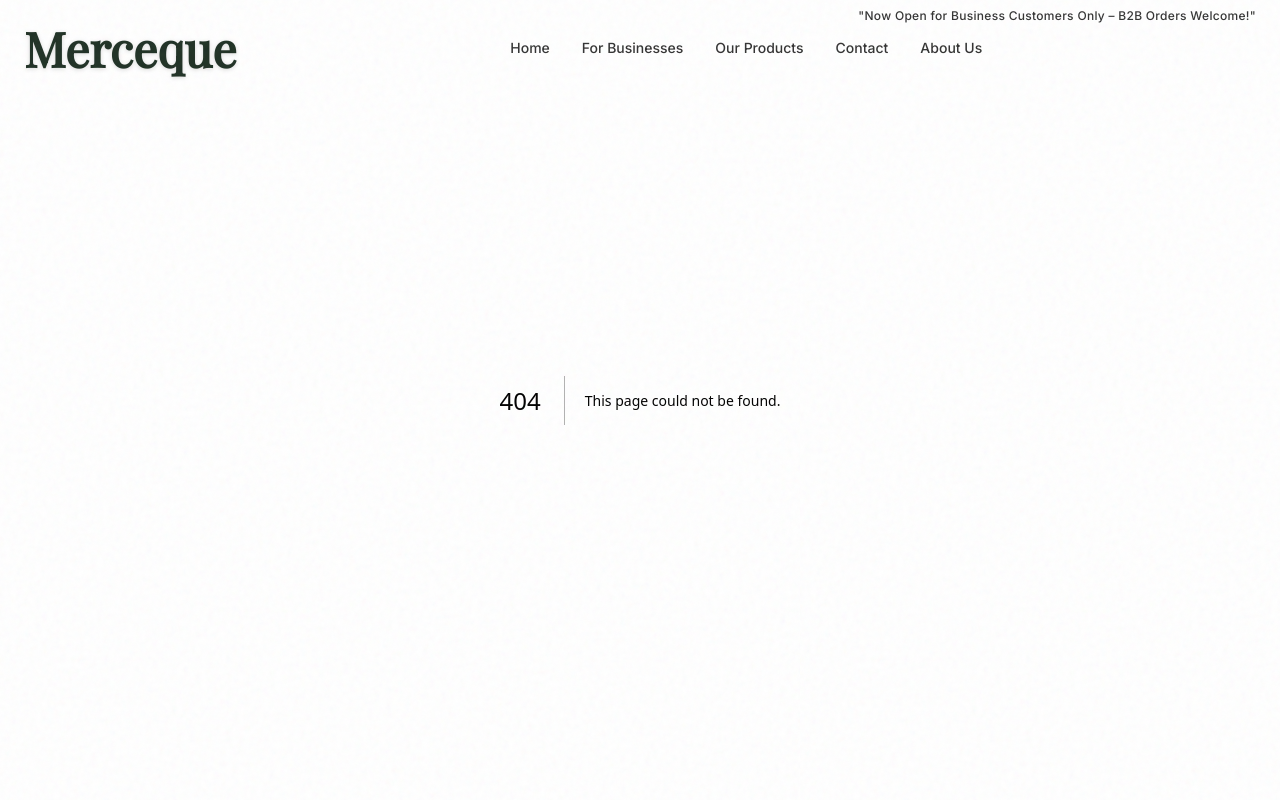
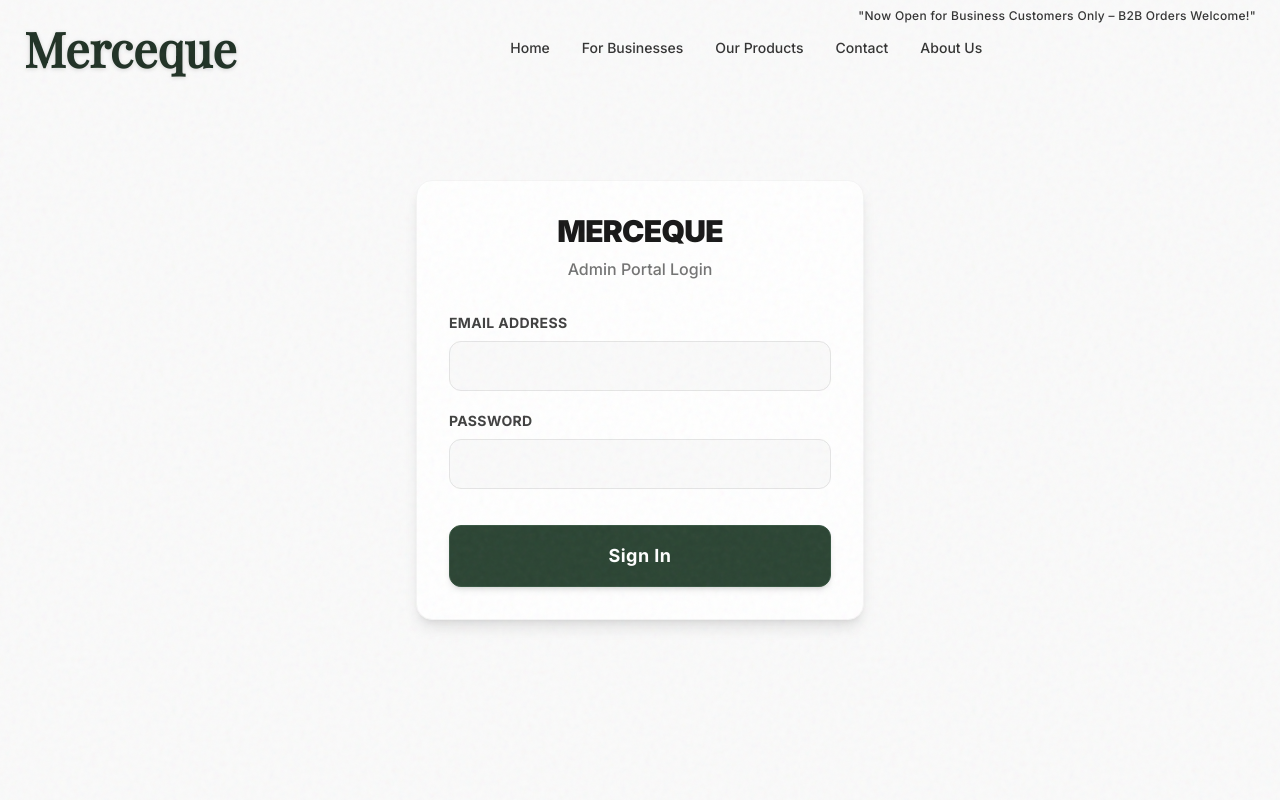
Before and after one commit to divyanshu15/merceque, a Next.js app: page /admin/login in a window 1280 px wide. Before the commit this address had no page. Shown: the top 800 px of the page. Built offline with nearby package versions, Linux system fonts and the light colour scheme.

Commit message:
auth added

```diff
--- a/package.json
+++ b/package.json
@@ -16,6 +16,7 @@
     "@vercel/blob": "^2.6.1",
     "clsx": "^2.1.1",
     "date-fns": "^4.4.0",
+    "jose": "^6.2.8",
     "lucide-react": "^1.14.0",
     "next": "16.2.4",
     "next-themes": "^0.4.6",
--- /dev/null
+++ b/seed-remote.ts
@@ -0,0 +1,59 @@
+import 'dotenv/config';
+import fs from 'fs';
+import path from 'path';
+import { Pool } from 'pg';
+import { PrismaPg } from '@prisma/adapter-pg';
+import { PrismaClient } from '@prisma/client';
+
+async function main() {
+  const remoteUrl = process.argv[2];
+
+  if (!remoteUrl) {
+    console.error("❌ ERROR: Please provide your Vercel POSTGRES_URL as an argument.");
+    console.error("Example: npx tsx seed-remote.ts 'postgres://user:pass@host/db'");
+    process.exit(1);
+  }
+
+  console.log("Connecting to remote database...");
+  const pool = new Pool({ connectionString: remoteUrl });
+  const adapter = new PrismaPg(pool);
+  const prisma = new PrismaClient({ adapter });
+
+  const dataPath = path.join(process.cwd(), 'src/data/products.json');
+
+  if (!fs.existsSync(dataPath)) {
+    console.log('No products.json found to migrate.');
+    return;
+  }
+
+  const fileData = fs.readFileSync(dataPath, 'utf8');
+  const products = JSON.parse(fileData);
+
+  console.log(`Migrating ${products.length} products to remote database...`);
+
+  for (const product of products) {
+    await prisma.product.upsert({
+      where: { handle: product.handle },
+      update: {},
+      create: {
+        id: String(product.id),
+        name: product.name,
+        handle: product.handle,
+        price: product.price,
+        description: product.description,
+        image: product.image || "",
+        images: product.images || [],
+        quantity: parseInt(product.quantity, 10) || 0,
+        category: product.category || "individual",
+      }
+    });
+  }
+
+  console.log('✅ Remote database migration complete! Your Vercel site is now populated.');
+  await prisma.$disconnect();
+}
+
+main().catch((e) => {
+  console.error("Migration failed:", e.message);
+  process.exit(1);
+});
--- a/src/app/admin/layout.tsx
+++ b/src/app/admin/layout.tsx
@@ -1,10 +1,21 @@
+"use client";
+
 import Link from 'next/link';
+import { usePathname } from 'next/navigation';
+import { LogoutButton } from '@/components/admin/LogoutButton';
 
 export default function AdminLayout({
   children,
 }: {
   children: React.ReactNode;
 }) {
+  const pathname = usePathname();
+  const isLoginPage = pathname === '/admin/login';
+
+  if (isLoginPage) {
+    return <>{children}</>;
+  }
+
   return (
     <div className="min-h-screen pt-20 bg-neutral-50 dark:bg-neutral-900 flex flex-col md:flex-row">
       <aside className="w-full md:w-64 bg-white dark:bg-neutral-950 border-r border-neutral-200 dark:border-neutral-800 p-6 flex flex-col">
@@ -34,6 +45,9 @@ export default function AdminLayout({
           >
             &larr; Back to Main Site
           </Link>
+          <div className="flex flex-col border-t border-neutral-200 dark:border-neutral-800 mt-4 pt-4">
+            <LogoutButton />
+          </div>
         </div>
       </aside>
       <main className="flex-1 p-6 md:p-10 overflow-auto">
--- /dev/null
+++ b/src/app/admin/login/page.tsx
@@ -0,0 +1,94 @@
+"use client";
+
+import { useState } from "react";
+import { useRouter } from "next/navigation";
+import { Button } from "@/components/ui/Button";
+
+export default function AdminLoginPage() {
+  const [email, setEmail] = useState("");
+  const [password, setPassword] = useState("");
+  const [error, setError] = useState("");
+  const [isLoading, setIsLoading] = useState(false);
+  const router = useRouter();
+
+  const handleLogin = async (e: React.FormEvent) => {
+    e.preventDefault();
+    setIsLoading(true);
+    setError("");
+
+    try {
+      const res = await fetch("/api/auth/login", {
+        method: "POST",
+        headers: { "Content-Type": "application/json" },
+        body: JSON.stringify({ email, password }),
+      });
+
+      if (res.ok) {
+        router.push("/admin/products");
+        router.refresh();
+      } else {
+        const data = await res.json();
+        setError(data.error || "Login failed");
+      }
+    } catch (err) {
+      setError("An unexpected error occurred");
+    } finally {
+      setIsLoading(false);
+    }
+  };
+
+  return (
+    <div className="min-h-screen flex items-center justify-center bg-neutral-50 px-4">
+      <div className="w-full max-w-md bg-white p-8 rounded-2xl shadow-lg border border-neutral-100">
+        <div className="text-center mb-8">
+          <h1 className="text-3xl font-black uppercase tracking-tight text-neutral-900 mb-2">
+            Merceque
+          </h1>
+          <p className="text-neutral-500 font-medium">Admin Portal Login</p>
+        </div>
+
+        {error && (
+          <div className="bg-red-50 text-red-600 p-4 rounded-xl mb-6 text-sm font-medium border border-red-100">
+            {error}
+          </div>
+        )}
+
+        <form onSubmit={handleLogin} className="flex flex-col gap-5">
+          <div className="flex flex-col gap-2">
+            <label className="text-sm font-bold text-neutral-700 uppercase tracking-wide">
+              Email Address
+            </label>
+            <input
+              type="email"
+              value={email}
+              onChange={(e) => setEmail(e.target.value)}
+              className="px-4 py-3 bg-neutral-50 border border-neutral-200 rounded-xl focus:outline-none focus:ring-2 focus:ring-[#2b4433] focus:border-transparent transition-all w-full"
+              required
+            />
+          </div>
+
+          <div className="flex flex-col gap-2">
+            <label className="text-sm font-bold text-neutral-700 uppercase tracking-wide">
+              Password
+            </label>
+            <input
+              type="password"
+              value={password}
+              onChange={(e) => setPassword(e.target.value)}
+              className="px-4 py-3 bg-neutral-50 border border-neutral-200 rounded-xl focus:outline-none focus:ring-2 focus:ring-[#2b4433] focus:border-transparent transition-all w-full"
+              required
+            />
+          </div>
+
+          <Button
+            type="submit"
+            className="w-full mt-4 py-4 rounded-xl bg-[#2b4433] hover:bg-[#1a2b1f] text-white font-bold text-lg"
+            disabled={isLoading}
+          >
+            {isLoading ? "Signing in..." : "Sign In"}
+          </Button>
+        </form>
+      </div>
+    </div>
+  );
+}
--- /dev/null
+++ b/src/app/api/auth/login/route.ts
@@ -0,0 +1,49 @@
+import { NextResponse } from 'next/server';
+import { SignJWT } from 'jose';
+
+const JWT_SECRET = process.env.JWT_SECRET || 'fallback-secret-for-development-only';
+
+// Hardcoded admin credentials as requested
+const ADMIN_EMAIL = process.env.ADMIN_EMAIL || 'admin@merceque.com';
+const ADMIN_PASSWORD = process.env.ADMIN_PASSWORD || 'Merceque@123';
+
+export async function POST(request: Request) {
+  try {
+    const { email, password } = await request.json();
+
+    if (email === ADMIN_EMAIL && password === ADMIN_PASSWORD) {
+      // Create JWT token
+      const secret = new TextEncoder().encode(JWT_SECRET);
+      const token = await new SignJWT({ email })
+        .setProtectedHeader({ alg: 'HS256' })
+        .setIssuedAt()
+        .setExpirationTime('24h')
+        .sign(secret);
+
+      const response = NextResponse.json({ success: true });
+
+      // Set HTTP-only cookie
+      response.cookies.set({
+        name: 'admin-auth',
+        value: token,
+        httpOnly: true,
+        secure: process.env.NODE_ENV === 'production',
+        sameSite: 'lax',
+        path: '/',
+        maxAge: 60 * 60 * 24, // 24 hours
+      });
+
+      return response;
+    }
+
+    return NextResponse.json(
+      { error: 'Invalid email or password' },
+      { status: 401 }
+    );
+  } catch (error) {
+    return NextResponse.json(
+      { error: 'Internal server error' },
+      { status: 500 }
+    );
+  }
+}
--- /dev/null
+++ b/src/app/api/auth/logout/route.ts
@@ -0,0 +1,10 @@
+import { NextResponse } from 'next/server';
+
+export async function POST() {
+  const response = NextResponse.json({ success: true });
+
+  // Clear the auth cookie
+  response.cookies.delete('admin-auth');
+
+  return response;
+}
--- /dev/null
+++ b/src/components/admin/LogoutButton.tsx
@@ -0,0 +1,22 @@
+"use client";
+
+import { useRouter } from "next/navigation";
+
+export function LogoutButton() {
+  const router = useRouter();
+
+  const handleLogout = async () => {
+    await fetch("/api/auth/logout", { method: "POST" });
+    router.push("/admin/login");
+    router.refresh();
+  };
+
+  return (
+    <button
+      onClick={handleLogout}
+      className="mt-4 px-4 py-2 text-left text-sm text-red-600 hover:bg-red-50 dark:hover:bg-red-950/30 rounded-md transition-colors"
+    >
+      Sign Out
+    </button>
+  );
+}
--- /dev/null
+++ b/src/middleware.ts
@@ -0,0 +1,39 @@
+import { NextResponse } from 'next/server';
+import type { NextRequest } from 'next/server';
+import { jwtVerify } from 'jose';
+
+const JWT_SECRET = process.env.JWT_SECRET || 'fallback-secret-for-development-only';
+
+export async function middleware(request: NextRequest) {
+  const { pathname } = request.nextUrl;
+
+  // 1. Fix the /admin 404 error by redirecting to /admin/products
+  if (pathname === '/admin') {
+    return NextResponse.redirect(new URL('/admin/products', request.url));
+  }
+
+  // 2. Protect all other /admin routes (except /admin/login)
+  if (pathname.startsWith('/admin') && !pathname.startsWith('/admin/login')) {
+    const token = request.cookies.get('admin-auth')?.value;
+
+    if (!token) {
+      return NextResponse.redirect(new URL('/admin/login', request.url));
+    }
+
+    try {
+      const secret = new TextEncoder().encode(JWT_SECRET);
+      await jwtVerify(token, secret);
+      // Valid token, allow access
+      return NextResponse.next();
+    } catch (error) {
+      // Invalid or expired token, redirect to login
+      return NextResponse.redirect(new URL('/admin/login', request.url));
+    }
+  }
+
+  return NextResponse.next();
+}
+
+export const config = {
+  matcher: ['/admin', '/admin/:path*'],
+};
```
Also changed, not shown: 1 other file (tests, documents, lock files or other folders).
